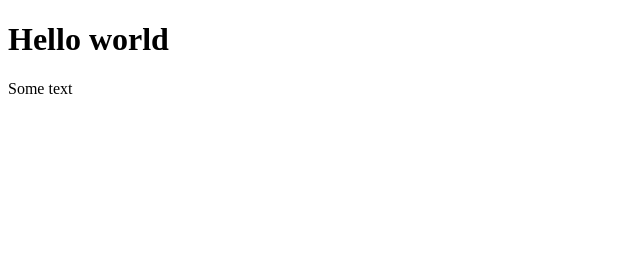
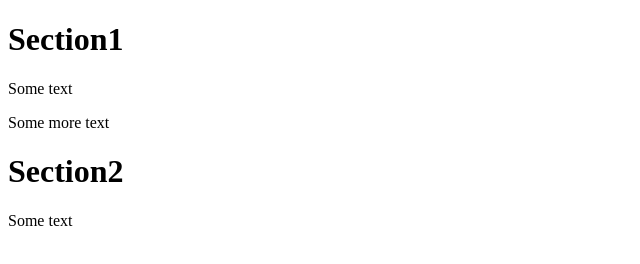
Before and after one commit to wilmer090/demo-repo, a plain HTML site: page index.html in a window 1280 px wide. Shown: the whole page, without its empty margins (0-640 px from the left). Drawn offline with Linux system fonts and the light colour scheme.

Commit message:
update Index.html

```diff
--- a/index.html
+++ b/index.html
@@ -4,7 +4,10 @@
 	<title>Hello GitHub</title>
 </head>
 <body>
-<h1>Hello world</h1>
+<h1>Section1</h1>
+<p>Some text</p>
+<p>Some more text</p>
+<h1>Section2</h1>
 <p>Some text</p>
 </body>
 </html>
```
